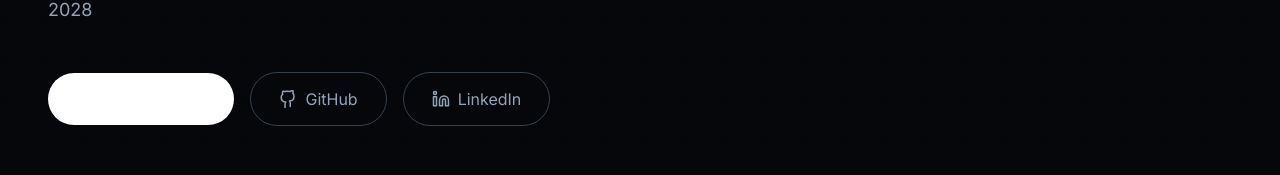
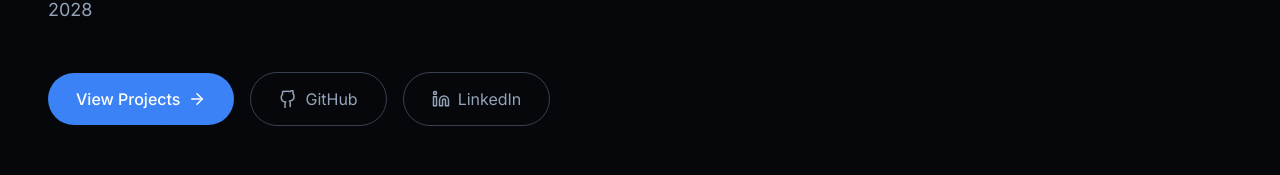
Before and after one commit to rajghorpade28/Portfolio, a Next.js app: page / in a window 1280 px wide. Shown: the part 581-756 px from the top of the page. Built offline with nearby package versions, Linux system fonts and the light colour scheme; no server answers.

Commit message:
fixed white buttons across hero, projects and contact sections

```diff
--- a/src/components/sections/contact.tsx
+++ b/src/components/sections/contact.tsx
@@ -145,7 +145,7 @@ export function Contact() {
                 <button
                   type="submit"
                   disabled={isSubmitting}
-                  className="w-full sm:w-auto flex items-center justify-center gap-2 bg-text-primary text-bg-primary px-8 py-3.5 rounded-xl font-semibold hover:bg-text-secondary transition-colors interactive disabled:opacity-70"
+                  className="w-full sm:w-auto flex items-center justify-center gap-2 bg-accent text-white px-8 py-3.5 rounded-xl font-semibold hover:bg-accent-hover transition-colors disabled:opacity-70"
                 >
                   {isSubmitting ? (
                     <div className="w-5 h-5 border-2 border-bg-primary border-t-transparent rounded-full animate-spin" />
--- a/src/components/sections/hero.tsx
+++ b/src/components/sections/hero.tsx
@@ -80,7 +80,7 @@ export function Hero() {
           >
             <Link
               href="#projects"
-              className="group flex items-center gap-2 bg-text-primary text-white px-7 py-3.5 rounded-full font-medium transition-all hover:bg-accent hover:-translate-y-0.5 hover:shadow-md"
+              className="group flex items-center gap-2 bg-accent text-white px-7 py-3.5 rounded-full font-medium transition-all hover:bg-accent-hover hover:-translate-y-0.5 hover:shadow-md"
             >
               View Projects
               <ArrowRight size={18} className="group-hover:translate-x-1 transition-transform" />
--- a/src/components/sections/projects.tsx
+++ b/src/components/sections/projects.tsx
@@ -125,7 +125,7 @@ export function Projects() {
                     href={project.githubUrl}
                     target="_blank"
                     rel="noopener noreferrer"
-                    className="flex items-center justify-center gap-2 px-6 py-3 rounded-lg bg-text-primary text-bg-primary font-semibold hover:bg-text-secondary transition-colors interactive"
+                    className="flex items-center justify-center gap-2 px-6 py-3 rounded-lg bg-accent text-white font-semibold hover:bg-accent-hover transition-colors"
                   >
                     <Github size={18} />
                     View Repository
```
